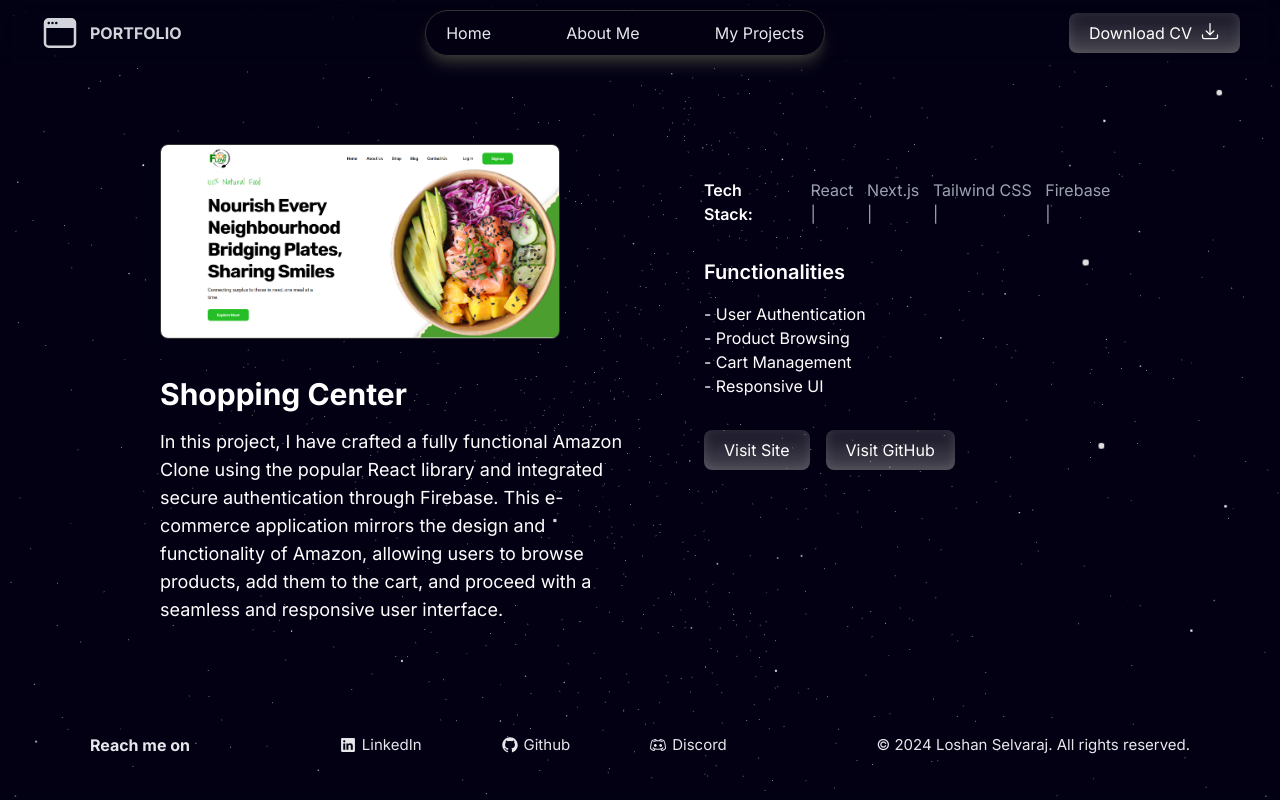
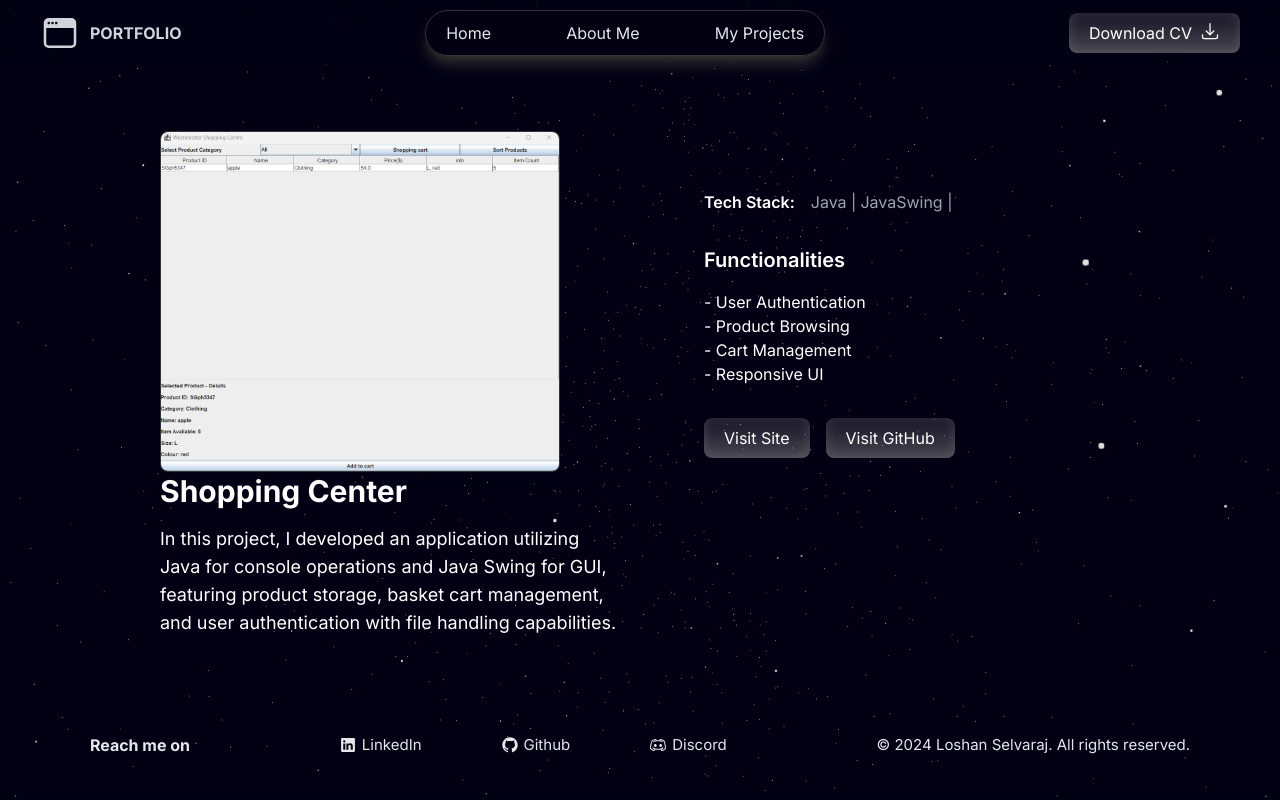
Before and after one commit to loshan20011/portfolio, a Next.js app: page /projects/ShoppingCenter in a window 1280 px wide. Built offline with nearby package versions, Linux system fonts and the light colour scheme; a web font is replaced by a local one.

Commit message:
single projects changes

```diff
--- a/app/projects/AmazonClone/page.tsx
+++ b/app/projects/AmazonClone/page.tsx
@@ -4,7 +4,7 @@ import React from 'react'
 import Image from 'next/image';
 
 const functionalities = ["User Authentication", "Product Browsing", "Cart Management", "Responsive UI"]
-const techStack = ["React", "Next.js", "Tailwind CSS", "Firebase"];
+const techStack = ["ReactJS", "Firebase"];
 
 const page = () => {
   return (
--- a/app/projects/BeeHoney/page.tsx
+++ b/app/projects/BeeHoney/page.tsx
@@ -3,8 +3,8 @@
 import React from 'react'
 import Image from 'next/image';
 
-const functionalities = ["User Authentication", "Product Browsing", "Cart Management", "Responsive UI"]
-const techStack = ["React", "Next.js", "Tailwind CSS", "Firebase"];
+const functionalities = [ "Product Browsing","Payment Gateway", "Responsive UI"]
+const techStack = ["Wordpress", "Elementor", "wordpress plugins"];
 
 const page = () => {
   return (
--- a/app/projects/EliteBluPrint/page.tsx
+++ b/app/projects/EliteBluPrint/page.tsx
@@ -3,8 +3,8 @@
 import React from 'react'
 import Image from 'next/image';
 
-const functionalities = ["User Authentication", "Product Browsing", "Cart Management", "Responsive UI"]
-const techStack = ["React", "Next.js", "Tailwind CSS", "Firebase"];
+const functionalities = ["User Authentication", "payment gateway", "auto generated floor plan", "Responsive UI"]
+const techStack = ["ReactJS", "Tailwind CSS", "MongoDB", "Express API", "Firebase", "Python" , "JWT tokens"];
 
 const page = () => {
   return (
--- a/app/projects/Foodflow/page.tsx
+++ b/app/projects/Foodflow/page.tsx
@@ -4,7 +4,7 @@ import React from 'react'
 import Image from 'next/image';
 
 const functionalities = ["User Authentication", "Product Browsing", "Cart Management", "Responsive UI"]
-const techStack = ["React", "Next.js", "Tailwind CSS", "Firebase"];
+const techStack = ["HTML5", "NodeJS", "MongoDB", "CSS3", "JavaScript", "Bootstrap5"];
 
 const page = () => {
   return (
--- a/app/projects/HMInterior/page.tsx
+++ b/app/projects/HMInterior/page.tsx
@@ -3,8 +3,8 @@
 import React from 'react'
 import Image from 'next/image';
 
-const functionalities = ["User Authentication", "Product Browsing", "Cart Management", "Responsive UI"]
-const techStack = ["React", "Next.js", "Tailwind CSS", "Firebase"];
+const functionalities = ["User Authentication", "Product Browsing", "Responsive UI"]
+const techStack = ["Wordpress", "Elementor", "wordpress plugins"];
 
 const page = () => {
   return (
@@ -28,8 +28,7 @@ const page = () => {
             HM Interior
           </h1>
           <p className="text-justify mb-8 md:text-lg md:text-white text-base text-gray-400 mr-4 md:text-left">
-            In this project, I have crafted a fully functional Amazon Clone using the popular React library and integrated secure authentication through Firebase. This e-commerce application mirrors the design and functionality of Amazon, allowing users to browse products, add them to the cart, and proceed with a seamless and responsive user interface.
-          </p>
+          In this project,I have crafted a conceptualized, designed, and developed a seamless and responsive user interface for business organization.          </p>
         </div>
 
         {/* Right side */}
--- a/app/projects/ShoppingCenter/page.tsx
+++ b/app/projects/ShoppingCenter/page.tsx
@@ -4,7 +4,7 @@ import React from 'react'
 import Image from 'next/image';
 
 const functionalities = ["User Authentication", "Product Browsing", "Cart Management", "Responsive UI"]
-const techStack = ["React", "Next.js", "Tailwind CSS", "Firebase"];
+const techStack = ["Java", "JavaSwing"];
 
 const page = () => {
   return (
@@ -12,15 +12,15 @@ const page = () => {
       <div className="grid grid-cols-1 md:grid-cols-2 mx-10 md:mx-40">
         {/* Left side */}
         <div className="flex flex-col items-start">
-          <div className="mt-20 md:mt-24 mb-40 md:mb-0 w-[340px] md:w-[400px] md:h-[200px] h-0 relative">
+          <div className="mt-20 md:mt-24 mb-40 md:mb-0 w-[340px] md:w-[400px] md:h-[310px] h-0 relative">
             <Image
-              src= "/foodflow.png"
+              src= "/shoppingcenter.png"
               alt= "Shopping Center"
               width={800}
-              height={200}
+              height={310}
               className="object-cover md:[500px] rounded-lg shadow-lg border border-[#333333]"
               onClick={() => {
-                window.open("https://thefoodflow.live", "_blank");
+                window.open("https://github.com/loshan20011/Westminster-Shopping", "_blank");
               }}
             />
           </div>
@@ -28,8 +28,7 @@ const page = () => {
             Shopping Center
           </h1>
           <p className="text-justify mb-8 md:text-lg md:text-white text-base text-gray-400 mr-4 md:text-left">
-            In this project, I have crafted a fully functional Amazon Clone using the popular React library and integrated secure authentication through Firebase. This e-commerce application mirrors the design and functionality of Amazon, allowing users to browse products, add them to the cart, and proceed with a seamless and responsive user interface.
-          </p>
+          In this project, I developed an application utilizing Java for console operations and Java Swing for GUI, featuring product storage, basket cart management, and user authentication with file handling capabilities.          </p>
         </div>
 
         {/* Right side */}
@@ -57,7 +56,7 @@ const page = () => {
             <div className="py-2 px-5 button-primary text-center text-white cursor-pointer rounded-lg max-w-[200px]">
               <button
                 onClick={ () => {
-                  window.open("https://thefoodflow.live", "_blank");
+                  window.open("https://github.com/loshan20011/Westminster-Shopping", "_blank");
                 } }
               >
                 Visit Site
@@ -67,7 +66,7 @@ const page = () => {
             <div className="py-2 px-5 button-primary text-center text-white cursor-pointer rounded-lg max-w-[200px]">
               <button
                 onClick={ () => {
-                  window.open("https://thefoodflow.live", "_blank")
+                  window.open("https://github.com/loshan20011/Westminster-Shopping", "_blank")
                 } }
               >
                 Visit GitHub
--- a/app/projects/SmartEdu/page.tsx
+++ b/app/projects/SmartEdu/page.tsx
@@ -3,8 +3,8 @@
 import React from 'react'
 import Image from 'next/image';
 
-const functionalities = ["User Authentication", "Product Browsing", "Cart Management", "Responsive UI"]
-const techStack = ["React", "Next.js", "Tailwind CSS", "Firebase"];
+const functionalities = ["user registrartion", "Subject Browsing", "Responsive UI"]
+const techStack = ["Wordpress", "Elementor", "wordpress plugins"];
 
 const page = () => {
   return (
@@ -28,8 +28,7 @@ const page = () => {
             Smart Edu
           </h1>
           <p className="text-justify mb-8 md:text-lg md:text-white text-base text-gray-400 mr-4 md:text-left">
-            In this project, I have crafted a fully functional Amazon Clone using the popular React library and integrated secure authentication through Firebase. This e-commerce application mirrors the design and functionality of Amazon, allowing users to browse products, add them to the cart, and proceed with a seamless and responsive user interface.
-          </p>
+          In this project,I have crafted a conceptualized, designed, and developed a seamless and responsive user interface for business organization.          </p>
         </div>
 
         {/* Right side */}
--- a/app/projects/SportsNext/page.tsx
+++ b/app/projects/SportsNext/page.tsx
@@ -3,8 +3,8 @@
 import React from 'react'
 import Image from 'next/image';
 
-const functionalities = ["User Authentication", "Product Browsing", "Cart Management", "Responsive UI"]
-const techStack = ["React", "Next.js", "Tailwind CSS", "Firebase"];
+const functionalities = ["User Authentication", "Product Browsing", "Cart Management", "Checkout Page", "Responsive UI"]
+const techStack = ["HTML5", "CSS3", "JavaScript"];
 
 const page = () => {
   return (
--- a/app/projects/Thrive360/page.tsx
+++ b/app/projects/Thrive360/page.tsx
@@ -3,8 +3,8 @@
 import React from 'react'
 import Image from 'next/image';
 
-const functionalities = ["User Authentication", "Product Browsing", "Cart Management", "Responsive UI"]
-const techStack = ["React", "Next.js", "Tailwind CSS", "Firebase"];
+const functionalities = ["User Authentication", "Product Browsing", "Newsletter subscription", "Responsive UI"]
+const techStack = ["Wordpress", "Elementor", "wordpress plugins"];
 
 const page = () => {
   return (
@@ -28,8 +28,7 @@ const page = () => {
             Thrive360
           </h1>
           <p className="text-justify mb-8 md:text-lg md:text-white text-base text-gray-400 mr-4 md:text-left">
-            In this project, I have crafted a fully functional Amazon Clone using the popular React library and integrated secure authentication through Firebase. This e-commerce application mirrors the design and functionality of Amazon, allowing users to browse products, add them to the cart, and proceed with a seamless and responsive user interface.
-          </p>
+          In this project,I have crafted a conceptualized, designed, and developed a seamless and responsive user interface for business organization.         </p>
         </div>
 
         {/* Right side */}
--- a/components/main/MyProjects.tsx
+++ b/components/main/MyProjects.tsx
@@ -23,7 +23,7 @@ const MyProjects = () => {
             title="Elite BluPrint"
             description="In this project, I pioneered and executed a groundbreaking concept: transforming text descriptions into visually stunning 2D floor plans through innovative implementation. It led back-end CRUD operations, API connections and front-end.
             The elite blue print implemented the backend logic (algorithm), responsible for the innovative generation of 2D floor plans."
-            techStack={["React", "Tailwind CSS", "MongoDB"]}
+            techStack={["ReactJS", "Tailwind CSS", "MongoDB", "Express API", "Firebase", "Python" , "JWT tokens"]}
           />
         </Link>
         <Link href="./projects/Foodflow">
@@ -33,7 +33,7 @@ const MyProjects = () => {
             description="In this project, I developed the website responsiveness for optimal user experience on diverse devices.
             The foodflow led back-end development efforts for the web application.
             in this group project I played a key role in developing front of the application."
-            techStack={["HTML", "Node.js", "MongoDB"]}
+            techStack={["HTML5", "NodeJS", "MongoDB", "CSS3", "JavaScript", "Bootstrap5" ]}
           />
         </Link>
         <Link href="./projects/SportsNext">
@@ -53,7 +53,7 @@ const MyProjects = () => {
             src="/beehoney.png"
             title="BeeHoney"
             description="In this project, I have crafted a conceptualized, designed, and developed a responsive website for the business."
-            techStack={["React", "Next.js", "Tailwind CSS", "Firebase"]}
+            techStack={["Wordpress", "Elementor", "wordpress plugins"]}
           />
         </Link>
 
@@ -62,15 +62,15 @@ const MyProjects = () => {
             src="/amazonclone.png"
             title="Amazon Clone"
             description="In this project, I have crafted a fully functional Amazon Clone using the popular React library and integrated secure authentication through Firebase. This e-commerce application mirrors the design and functionality of Amazon, allowing users to browse products, add them to the cart, and proceed with a seamless and responsive user interface."
-            techStack={["React", "Next.js", "Tailwind CSS", "Firebase"]}
+            techStack={["ReactJS", "Firebase"]}
           />
         </Link>
         <Link href="./projects/SmartEdu">
           <ProjectCard
             src="/smartedu.png"
             title="SmartEdu"
-            description="In this project, I have crafted a fully functional Amazon Clone using the popular React library and integrated secure authentication through Firebase. This e-commerce application mirrors the design and functionality of Amazon, allowing users to browse products, add them to the cart, and proceed with a seamless and responsive user interface."
-            techStack={["React", "Next.js", "Tailwind CSS", "Firebase"]}
+            description="In this project,I have crafted a conceptualized, designed, and developed a seamless and responsive user interface for business organization."
+            techStack={["Wordpress", "Elementor", "wordpress plugins"]}
           />
         </Link>
       </div>
@@ -81,24 +81,24 @@ const MyProjects = () => {
           <ProjectCard
             src="/thrive360.png"
             title="Thrive360"
-            description="In this project, I have crafted a fully functional Amazon Clone using the popular React library and integrated secure authentication through Firebase. This e-commerce application mirrors the design and functionality of Amazon, allowing users to browse products, add them to the cart, and proceed with a seamless and responsive user interface."
-            techStack={["React", "Next.js", "Tailwind CSS", "Firebase"]}
+            description="In this project,I have crafted a conceptualized, designed, and developed a seamless and responsive user interface for business organization."
+            techStack={["Wordpress", "Elementor", "wordpress plugins"]}
           />
         </Link>
         <Link href="./projects/HMInterior">
           <ProjectCard
             src="/hminterior.png"
             title="HM Interior"
-            description="In this project, I have crafted a fully functional Amazon Clone using the popular React library and integrated secure authentication through Firebase. This e-commerce application mirrors the design and functionality of Amazon, allowing users to browse products, add them to the cart, and proceed with a seamless and responsive user interface."
-            techStack={["React", "Next.js", "Tailwind CSS", "Firebase"]}
+            description="In this project,I have crafted a conceptualized, designed, and developed a seamless and responsive user interface for business organization."
+            techStack={["Wordpress", "Elementor", "wordpress plugins"]}
           />
         </Link>
         <Link href="./projects/ShoppingCenter">
           <ProjectCard
-            src="/amazonclone.png"
+            src="/shoppingcenter.png"
             title="Shopping Center"
             description="In this project, I developed an application utilizing Java for console operations and Java Swing for GUI, featuring product storage, basket cart management, and user authentication with file handling capabilities."
-            techStack={["React", "Next.js", "Tailwind CSS", "Firebase"]}
+            techStack={["Java", "JavaSwing"]}
           />
         </Link>
       </div>
```
Also changed, not shown: public/shoppingcenter.png (added).
